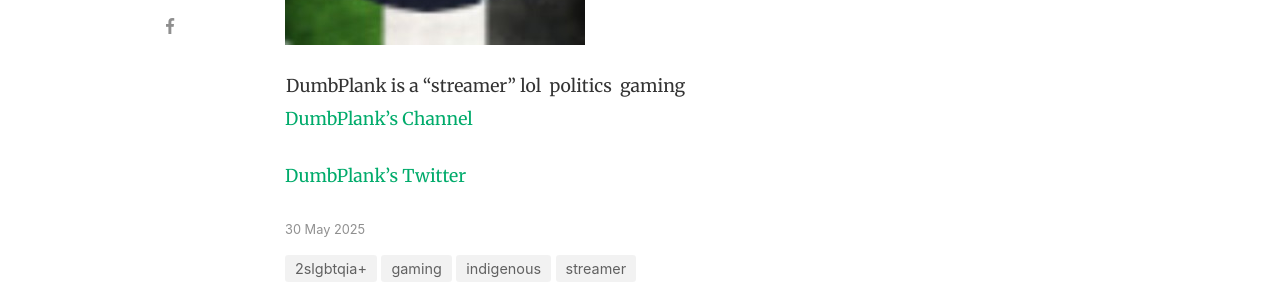
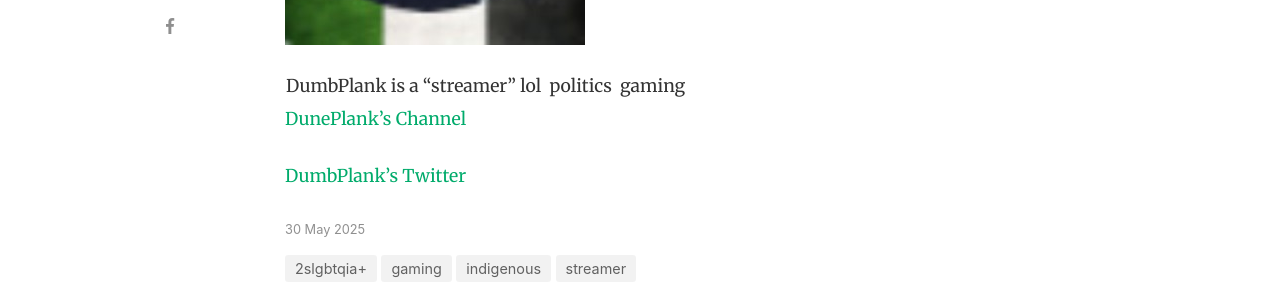
Before and after one commit to StreetCatLove/recs, a Jekyll site: the page built from _posts/2025-05-30-plank.md, in a window 1280 px wide and 900 px high, scrolled down 518 px. Shown: the part 152-452 px from the top of the window. Built offline with Jekyll 4.4.1, drawn with Linux system fonts in a browser that asks for light colours; nearby versions of some CDN libraries; comment, search, counter and statistics services are not loaded.

Commit message:
Update 2025-05-30-plank.md

```diff
--- a/_posts/2025-05-30-plank.md
+++ b/_posts/2025-05-30-plank.md
@@ -8,11 +8,11 @@
 hidden: false
 comments: false
 platform: twitch
-live: dumbplank
+live: duneplank
 ---
 
 DumbPlank is a "streamer" lol || politics || gaming
 
-<a href="https://www.twitch.tv/dumbplank">DumbPlank's Channel</a>
+<a href="https://www.twitch.tv/duneplank">DunePlank's Channel</a>
 
 <a href="https://x.com/dumbplank">DumbPlank's Twitter</a>
```
